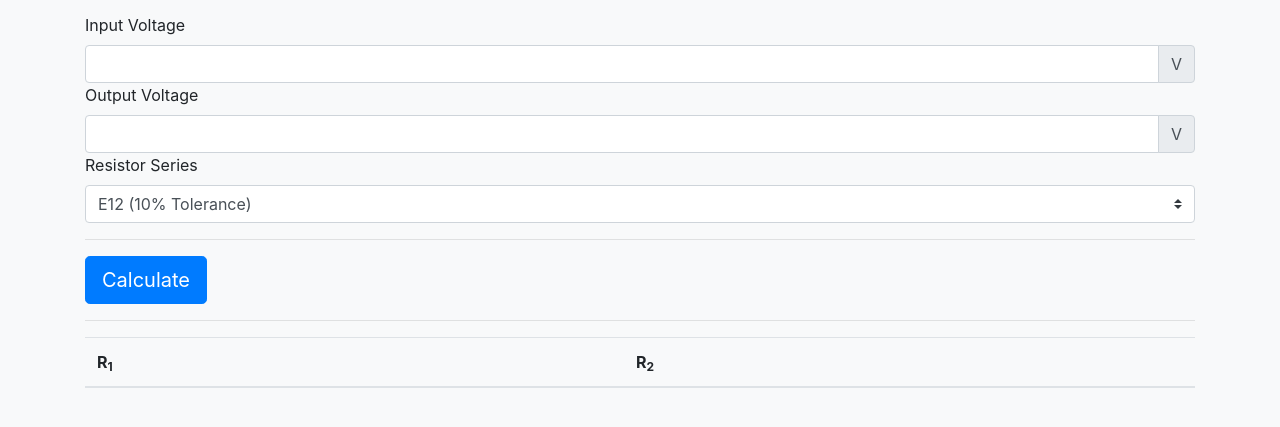
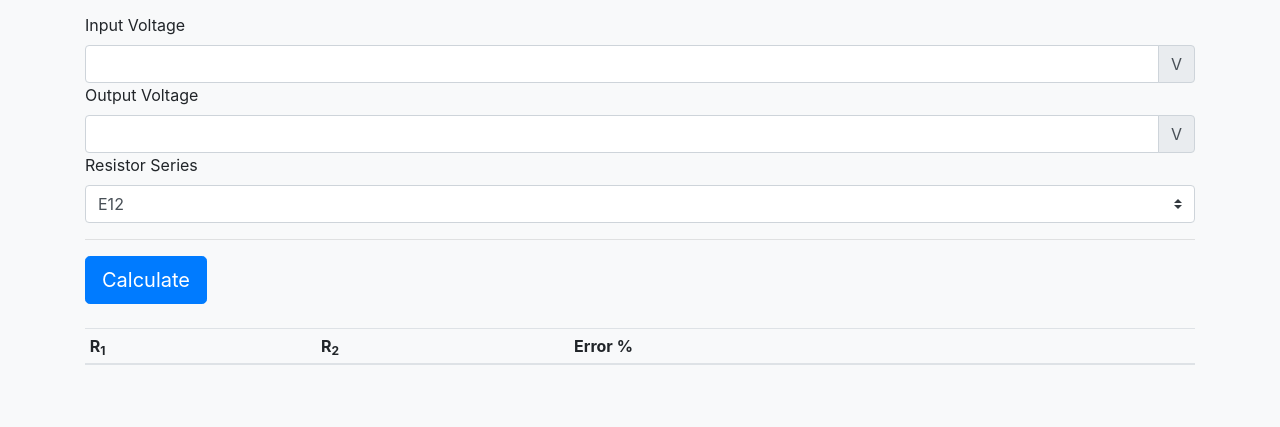
Before and after one commit to koosham/resistive-divider, a plain HTML site: page index.html in a window 1280 px wide. Shown: the part 127-554 px from the top of the page. Drawn offline with nearby package versions, Linux system fonts and the light colour scheme.

Commit message:
removed tolerances, smaller table entries

```diff
--- a/index.html
+++ b/index.html
@@ -43,25 +43,26 @@
 
             <label for="series">Resistor Series</label>
             <select class="custom-select" id="series">
-                <option value="E12">E12 (10% Tolerance)</option>
-                <option value="E24">E24 (5% Tolerance)</option>
-                <option value="E48">E48 (2% Tolerance)</option>
-                <option value="E96">E96 (1% Tolerance)</option>
-                <option value="E192">E192 (<0.5% Tolerance)</option>
+                <option value="E12">E12</option>
+                <option value="E24">E24</option>
+                <option value="E48">E48</option>
+                <option value="E96">E96</option>
+                <option value="E192">E192</option>
             </select>
 
             <hr>
             <button class="btn btn-primary btn-lg" type="submit" id="calc" onclick="calculate('vi', 'vo', 'series', 'results'); return false;">Calculate</button>
         </form>
 
-        <hr>
+        <br>
 
         <!--results-->
-        <table class="table table-striped">
+        <table class="table table-sm table-striped">
             <thead>
                 <tr>
                     <th scope="col">R<sub>1</sub></th>
                     <th scope="col">R<sub>2</sub></th>
+                    <th scope="col">Error %</th>
                 </tr>
             </thead>
 
```
